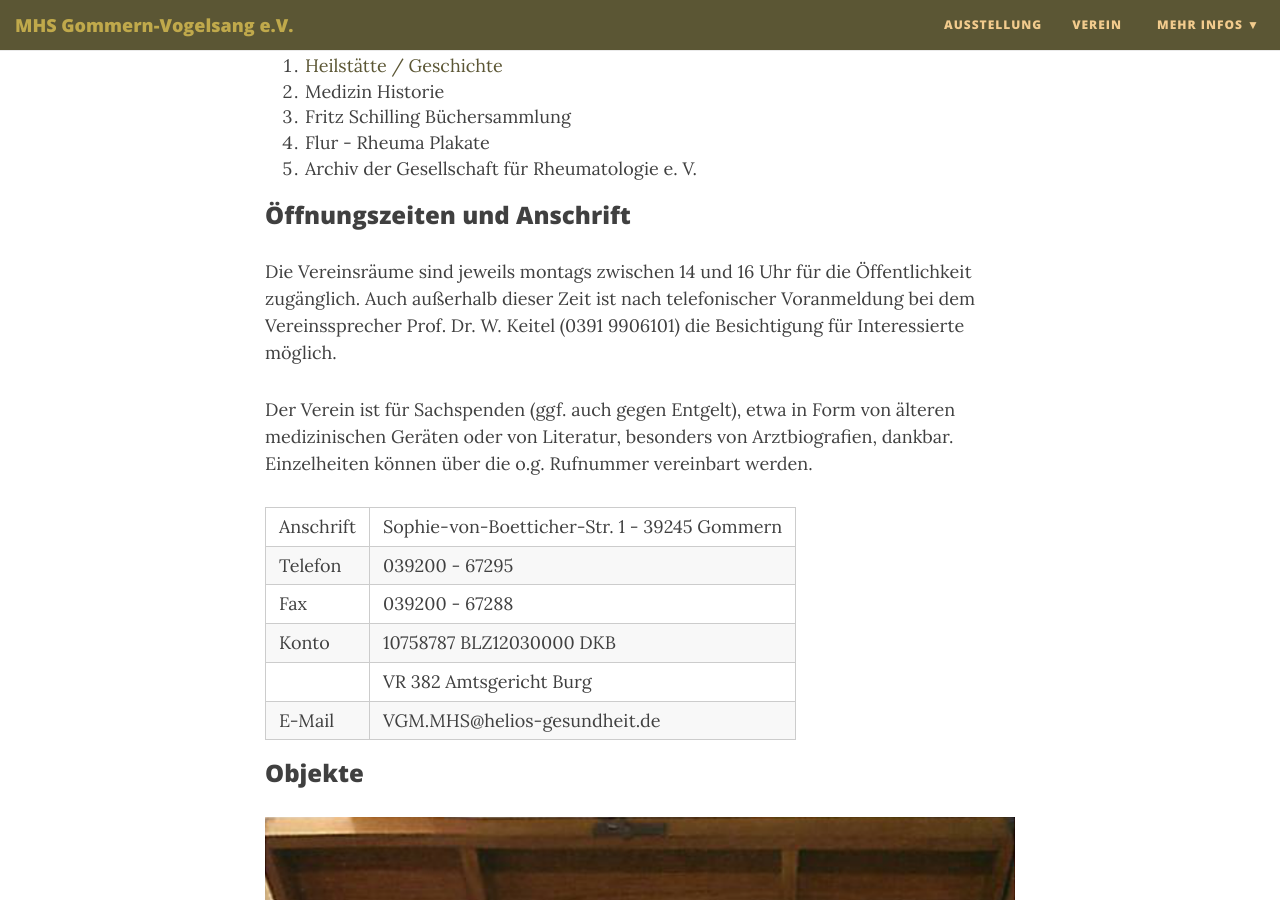
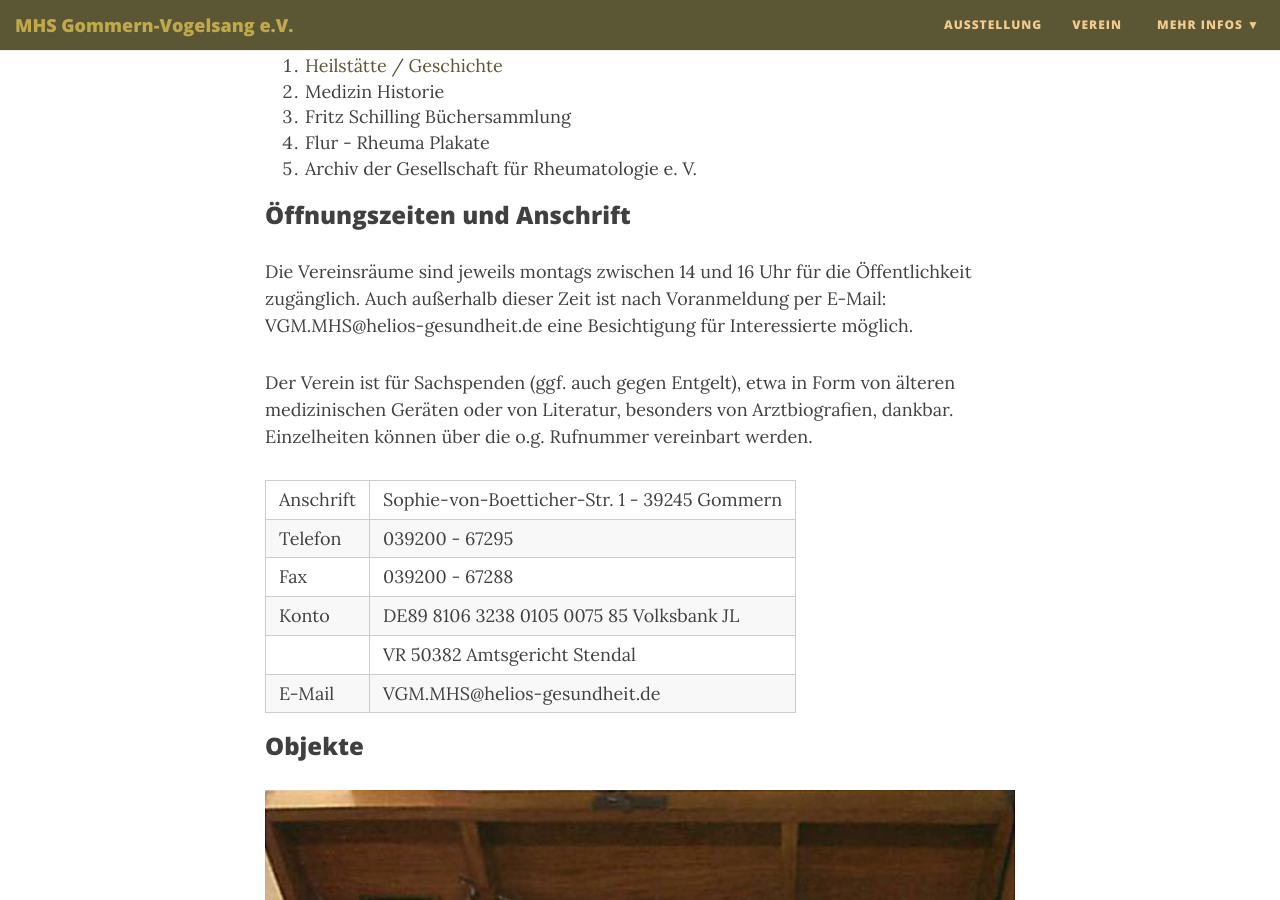
Before and after one commit to MedizinhistorischeSammlungVogelsang/WebSite, a Jekyll site: the page built from ausstellung/hauptseite-ausstellung.md, in a window 1280 px wide and 900 px high, scrolled down 605 px. Built offline with Jekyll 4.4.1, drawn with Linux system fonts in a browser that asks for light colours; nearby versions of some CDN libraries.

Commit message:
Update hauptseite-ausstellung.md

```diff
--- a/ausstellung/hauptseite-ausstellung.md
+++ b/ausstellung/hauptseite-ausstellung.md
@@ -14,7 +14,7 @@ subtitle: Die Ausstellung der MHS
 
 ### Öffnungszeiten und Anschrift
 
-Die Vereinsräume sind jeweils montags zwischen 14 und 16 Uhr für die Öffentlichkeit zugänglich. Auch außerhalb dieser Zeit ist nach telefonischer Voranmeldung bei dem Vereinssprecher Prof. Dr. W. Keitel (0391 9906101) die Besichtigung für Interessierte möglich.
+Die Vereinsräume sind jeweils montags zwischen 14 und 16 Uhr für die Öffentlichkeit zugänglich. Auch außerhalb dieser Zeit ist nach Voranmeldung per E-Mail: VGM.MHS@helios-gesundheit.de eine Besichtigung für Interessierte möglich.
 
 Der Verein ist für Sachspenden (ggf. auch gegen Entgelt), etwa in Form von älteren medizinischen Geräten oder von Literatur, besonders von Arztbiografien, dankbar.
 Einzelheiten können über die o.g. Rufnummer vereinbart werden.
@@ -23,8 +23,8 @@ Einzelheiten können über die o.g. Rufnummer vereinbart werden.
 | Anschrift | Sophie-von-Boetticher-Str. 1 - 39245 Gommern  |
 | Telefon   | 039200 - 67295 |
 | Fax       | 039200 - 67288 |
-| Konto     | 10758787 BLZ12030000 DKB |
-|           | VR 382 Amtsgericht Burg |
+| Konto     | DE89 8106 3238 0105 0075 85 Volksbank JL |
+|           | VR 50382 Amtsgericht Stendal |
 | E-Mail    | VGM.MHS@helios-gesundheit.de |
 
 ### Objekte
```
